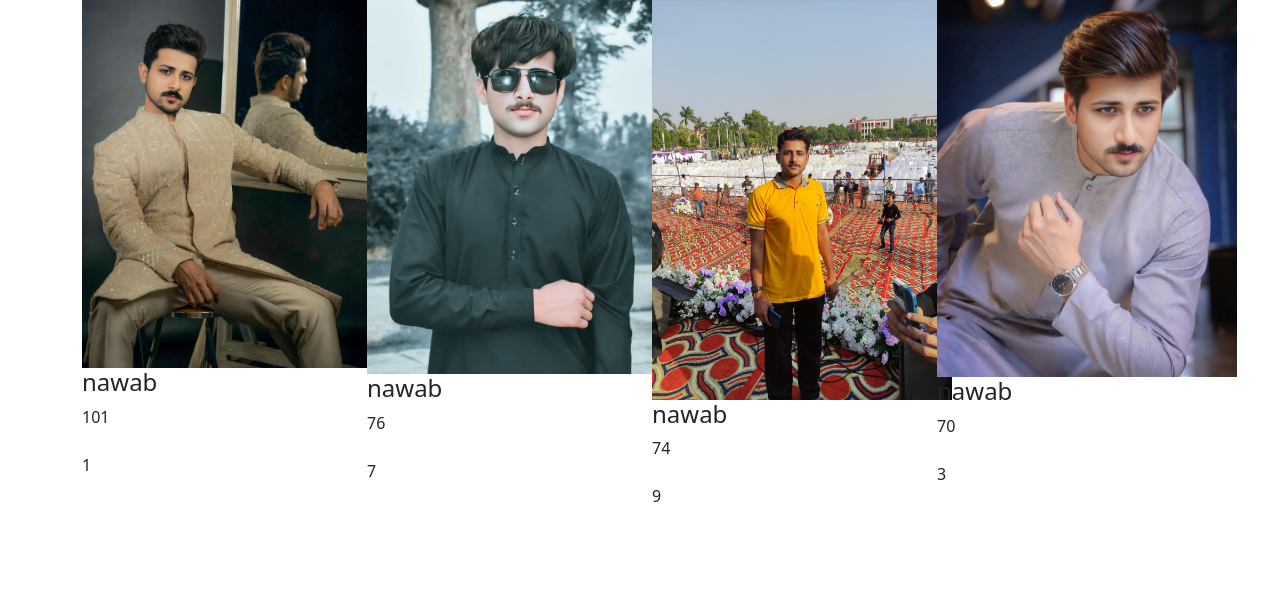
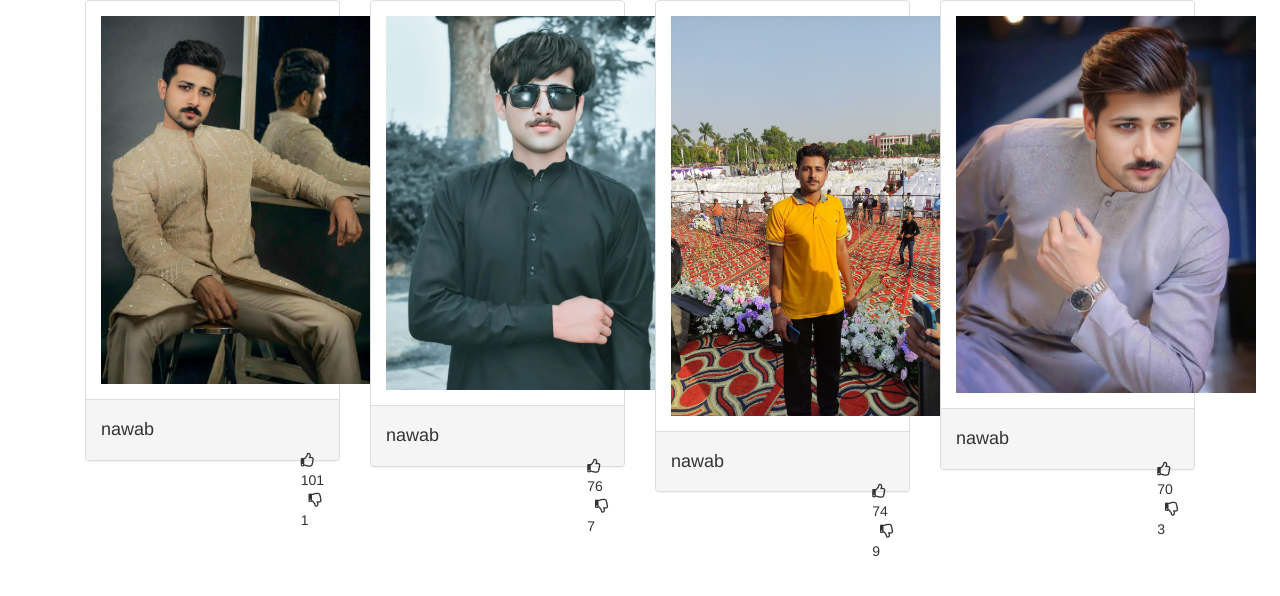
Before and after one commit to shahidjhawari/Like-Dislike-Images-Website-PHP, a PHP site: page / in a window 1280 px wide. Shown: the top 596 px of the page. Run offline with PHP 8.4, Linux system fonts and the light colour scheme; data comes from the database, SQL or seed files in the repository; some libraries are stand-ins or nearby versions.

Commit message:
add font awesome link cdn

```diff
--- a/index.php
+++ b/index.php
@@ -10,6 +10,9 @@ $res=mysqli_query($con,"select * from post");
     <link rel="stylesheet" href="css/bootstrap.css">
     <link rel="stylesheet" href="css/bootstrap.bundle.js">
     <link rel="stylesheet" href="css/styles.css">
+    <link rel="stylesheet" href="https://cdnjs.cloudflare.com/ajax/libs/font-awesome/5.15.3/css/all.min.css">
+    <link href="css/bootstrap.min.css" rel="stylesheet" id="bootstrap-css">
+	<link href="css/style.css" rel="stylesheet" id="bootstrap-css">
     <title>Document</title>
 </head>
 <body>
```
